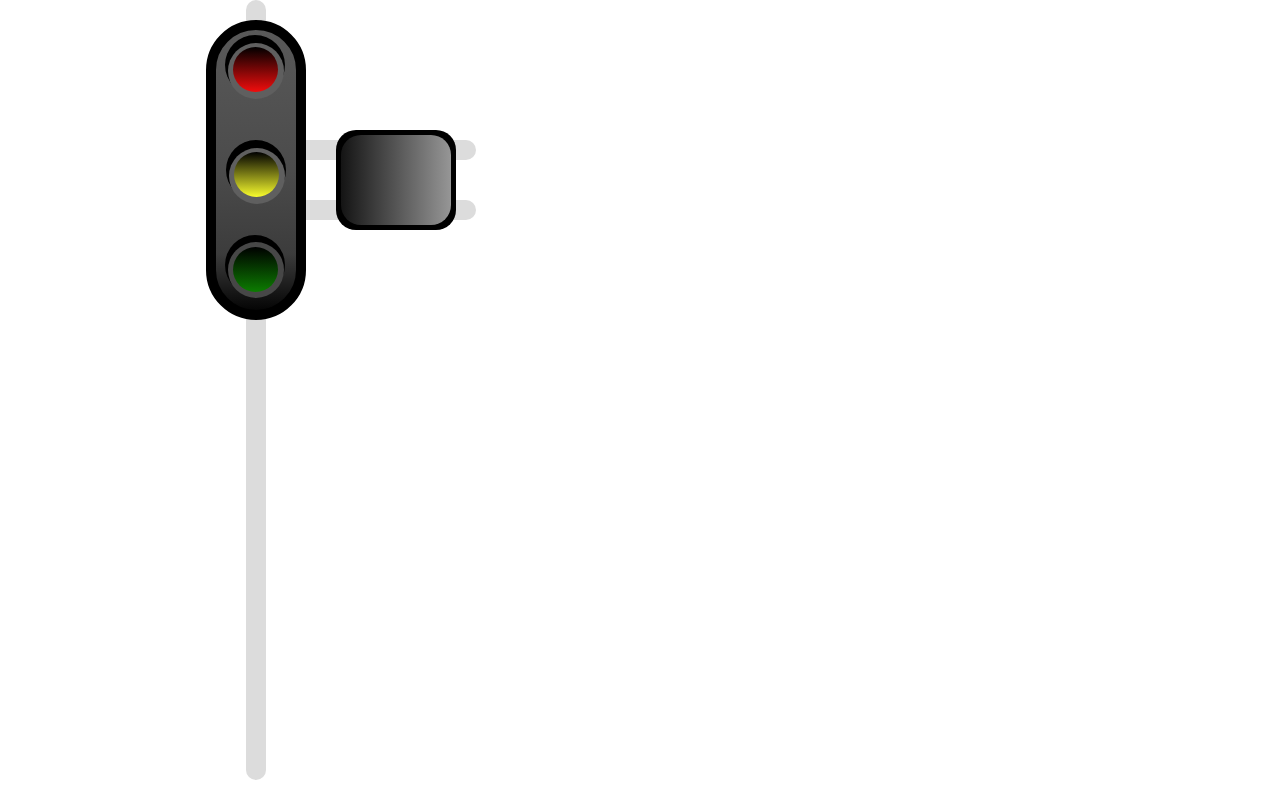
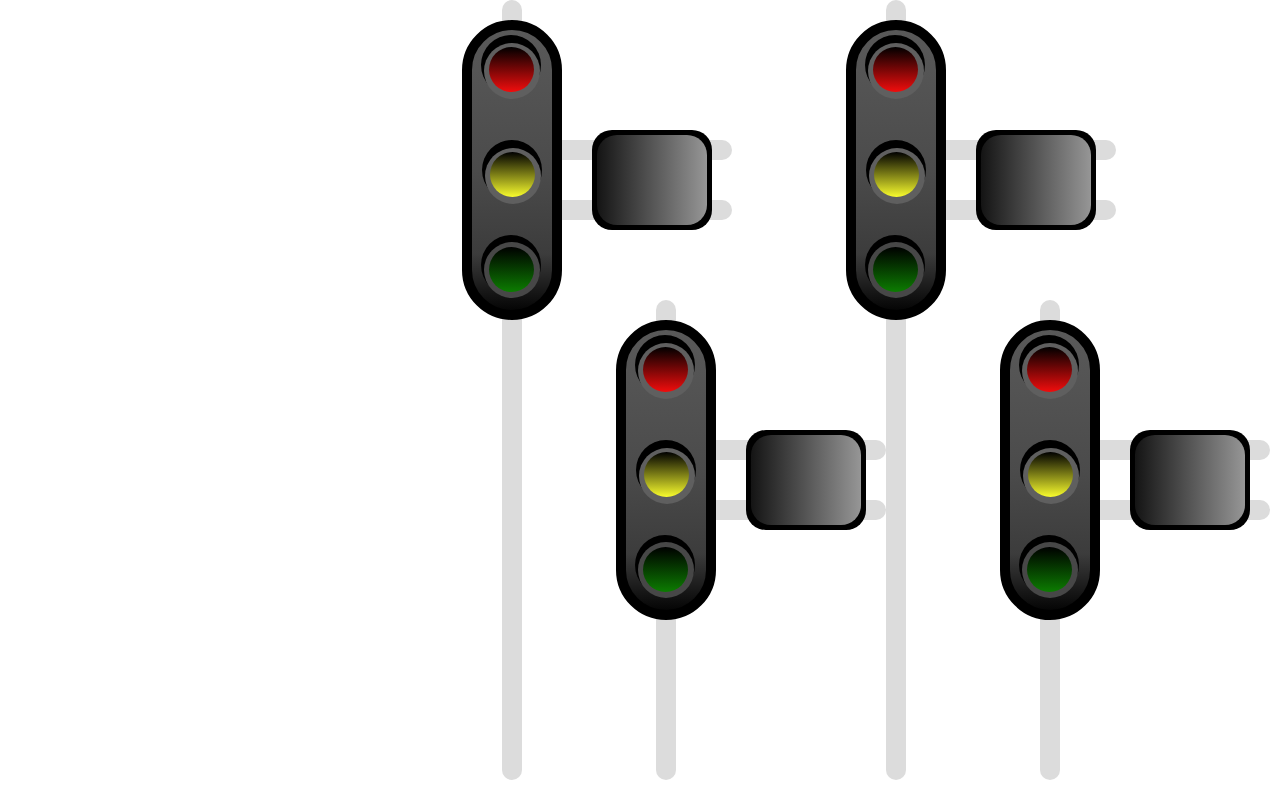
Before and after one commit to Olalekankin/Traffic-Light, a plain HTML site: page index.html in a window 1280 px wide. Drawn offline with Linux system fonts and the light colour scheme.

Commit message:
third commit

```diff
--- a/index.html
+++ b/index.html
@@ -18,6 +18,27 @@
                 <div class="bulb green"></div>
             </div>
         </div>
+        <div class="light-stand two">
+            <div class="light-head">
+                <div class="bulb red"></div>
+                <div class="bulb yellow"></div>
+                <div class="bulb green"></div>
+            </div>
+        </div>
+        <div class="light-stand three">
+            <div class="light-head">
+                <div class="bulb red"></div>
+                <div class="bulb yellow"></div>
+                <div class="bulb green"></div>
+            </div>
+        </div>
+        <div class="light-stand four">
+            <div class="light-head">
+                <div class="bulb red"></div>
+                <div class="bulb yellow"></div>
+                <div class="bulb green"></div>
+            </div>
+        </div>
 
     </div>
 </body>
--- a/style.css
+++ b/style.css
@@ -20,7 +20,7 @@ body{
     height: 780px;
     border-radius: 20px;
     background-color: gainsboro;
-    left: 20%;
+    left: 40%;
     transform: translateX(-50%);
 }
 .light-stand::before{
@@ -163,3 +163,33 @@ body{
     top: 12px;
     left: 8px;
 }
+
+.two{
+    position: absolute;
+    width: 20px;
+    height: 780px;
+    border-radius: 20px;
+    background-color: gainsboro;
+    left: 70%;
+    transform: translateX(-50%);
+}
+.three{
+    position: absolute;
+    width: 20px;
+    height: 480px;
+    border-radius: 20px;
+    background-color: gainsboro;
+    left: 52%;
+    bottom: 20px;
+    transform: translateX(-50%);
+}
+.four{
+    position: absolute;
+    width: 20px;
+    height: 480px;
+    border-radius: 20px;
+    background-color: gainsboro;
+    left: 82%;
+    bottom: 20px;
+    transform: translateX(-50%);
+}
```
